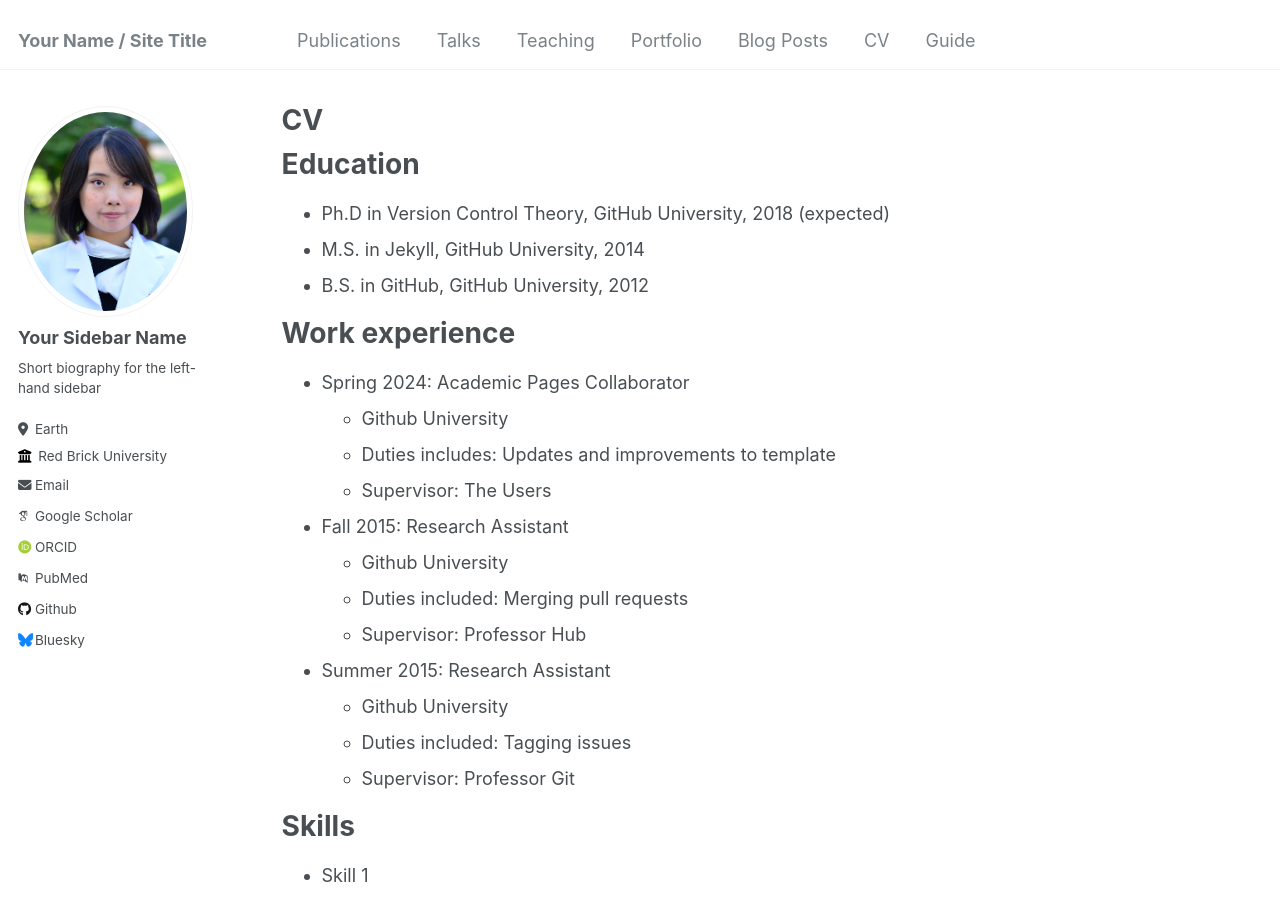
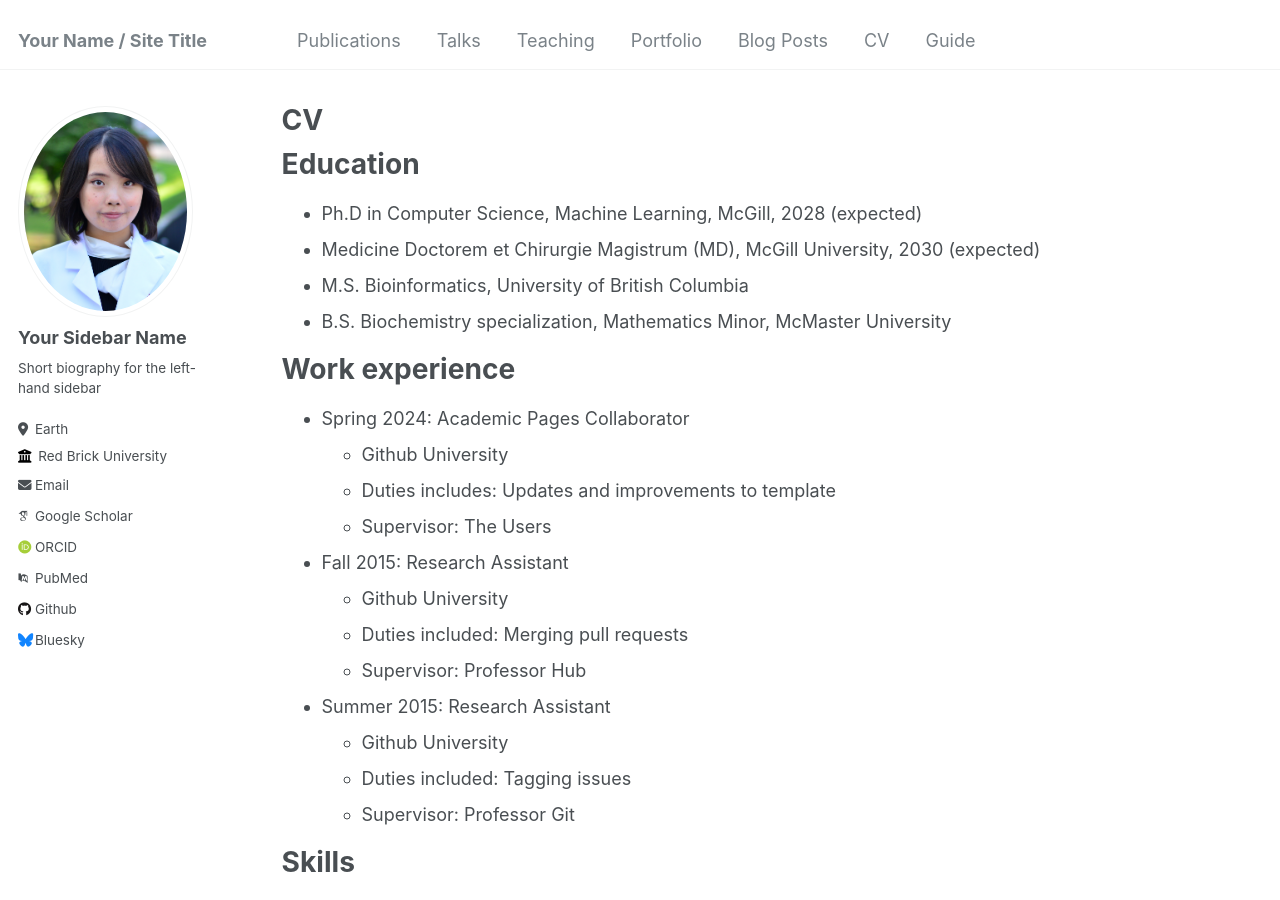
Before and after one commit to nZhangx/nZhangx.github.io, a Jekyll site: the page built from _pages/cv.md, in a window 1280 px wide and 900 px high. Built offline with Jekyll 4.4.1, drawn with Linux system fonts in a browser that asks for light colours; some web fonts are replaced.

Commit message:
feat: profile cv

```diff
--- a/_pages/cv.md
+++ b/_pages/cv.md
@@ -11,9 +11,10 @@
 
 Education
 ======
-* Ph.D in Version Control Theory, GitHub University, 2018 (expected)
-* M.S. in Jekyll, GitHub University, 2014
-* B.S. in GitHub, GitHub University, 2012
+* Ph.D in Computer Science, Machine Learning, McGill, 2028 (expected)
+* Medicine Doctorem et Chirurgie Magistrum (MD), McGill University, 2030 (expected)
+* M.S. Bioinformatics, University of British Columbia
+* B.S. Biochemistry specialization, Mathematics Minor, McMaster University
 
 Work experience
 ======
```
Also changed, not shown: 1 other file.
